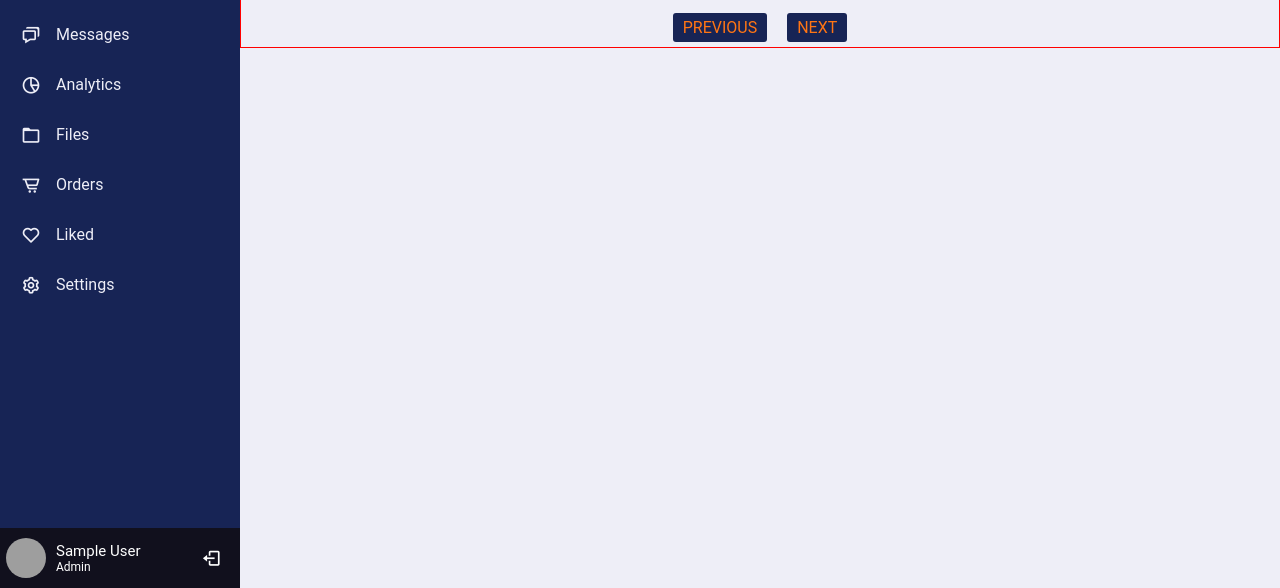
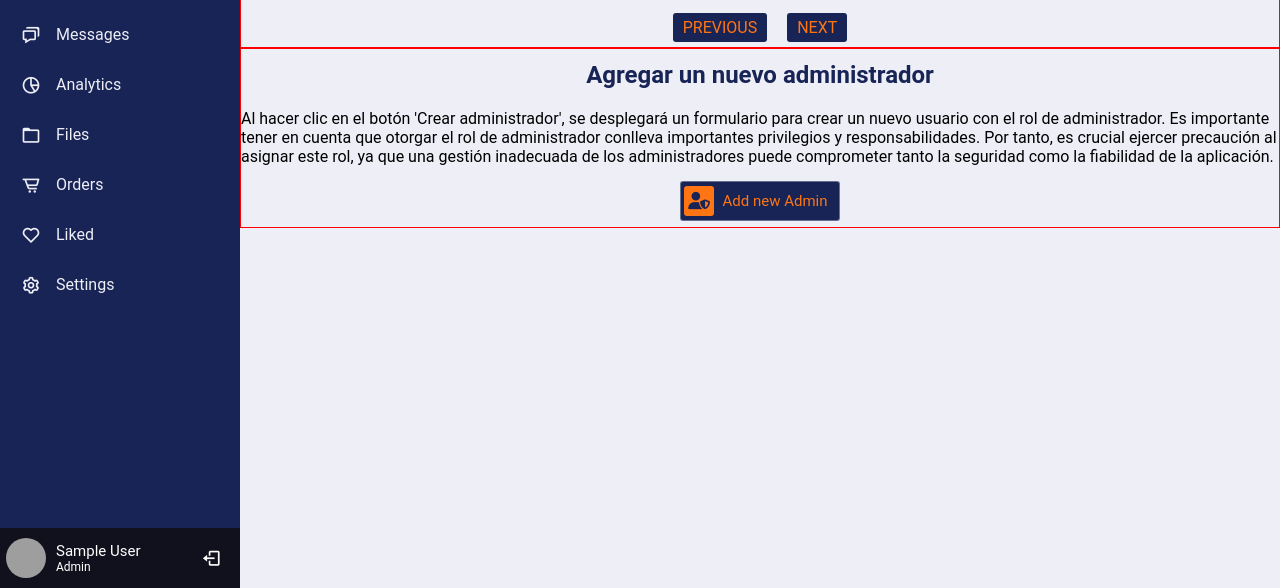
Before and after one commit to Dilson24/Project-Learn-Ease, a PHP site: page /App/View/Admin/profileAdmin.php in a window 1280 px wide. Shown: the part 212-800 px from the top of the page. Run offline with PHP 8.4, Linux system fonts and the light colour scheme; the visitor is signed in with stand-in values (Sample User, id 1); data that the repository does not hold is empty; some libraries are stand-ins or nearby versions; grey boxes are pictures that could not be loaded.

Commit message:
[NEW] btn add new admin

```diff
--- a/App/Controller/Admin/adminController.php
+++ b/App/Controller/Admin/adminController.php
@@ -23,9 +23,9 @@ class AdminController
         return $this->adminModel->deleteUser($userId);
     }
 
-    public function updateUserById($userId, $name, $lastName, $dateOfBirth, $phoneNumber, $studentType, $country, $city)
+    public function updateUserById($userId, $nameFormatted, $lastNameFormatted, $dateOfBirthFormatted, $phoneNumber, $studentType, $country, $city)
     {
-        $result = $this->adminModel->updateUserData($userId, $name, $lastName, $dateOfBirth, $phoneNumber, $studentType, $country, $city);
+        $result = $this->adminModel->updateUserData($userId, $nameFormatted, $lastNameFormatted, $dateOfBirthFormatted, $phoneNumber, $studentType, $country, $city);
         return $result;
     }
 
--- a/App/Model/Admin/adminModel.php
+++ b/App/Model/Admin/adminModel.php
@@ -20,18 +20,18 @@ class AdminModel
         $stmt->execute();
     }
 
-    public function updateUserData($userId, $name, $lastName, $dateOfBirth, $phoneNumber, $studentType, $country, $city) {
+    public function updateUserData($userId, $nameFormatted, $lastNameFormatted, $dateOfBirthFormatted, $phoneNumber, $studentType, $country, $city) {
         // Crear una cadena para almacenar las cláusulas SET de la consulta UPDATE
         $updateFields = "";
 
         // Verificar cada campo y agregarlo a la cadena si tiene un valor
-        if ($name) {
+        if ($nameFormatted) {
             $updateFields .= "Name = :name, ";
         }
-        if ($lastName) {
+        if ($lastNameFormatted) {
             $updateFields .= "Last_Name = :lastName, ";
         }
-        if ($dateOfBirth) {
+        if ($dateOfBirthFormatted) {
             $updateFields .= "Date_of_Birth = :dateOfBirth, ";
         }
         if ($phoneNumber) {
@@ -59,9 +59,9 @@ class AdminModel
 
             // Vincular los parámetros
             $stmt->bindParam(':userId', $userId);
-            if ($name) $stmt->bindParam(':name', $name);
-            if ($lastName) $stmt->bindParam(':lastName', $lastName);
-            if ($dateOfBirth) $stmt->bindParam(':dateOfBirth', $dateOfBirth);
+            if ($nameFormatted) $stmt->bindParam(':name', $nameFormatted);
+            if ($lastNameFormatted) $stmt->bindParam(':lastName', $lastNameFormatted);
+            if ($dateOfBirthFormatted) $stmt->bindParam(':dateOfBirth', $dateOfBirthFormatted);
             if ($phoneNumber) $stmt->bindParam(':phoneNumber', $phoneNumber);
             if ($studentType) $stmt->bindParam(':studentType', $studentType);
             if ($country) $stmt->bindParam(':country', $country);
--- a/App/View/Admin/profileAdmin.php
+++ b/App/View/Admin/profileAdmin.php
@@ -19,7 +19,7 @@ if (isset($_POST['deleteUserId'])) {
     exit(); // Terminar la ejecución del script después de eliminar el usuario
 }
 // Procesar la solicitud de actualización
-if (isset($_POST['updateUserId']) && $_POST['updateUserId'] === 'true') { // Verificar el valor de updateUserId) {
+if (isset($_POST['updateUserId']) && $_POST['updateUserId'] === 'true') {
     $userId = $_POST['userId'];
     $name = isset($_POST['name']) ? $_POST['name'] : null;
     $lastName = isset($_POST['lastName']) ? $_POST['lastName'] : null;
@@ -29,8 +29,13 @@ if (isset($_POST['updateUserId']) && $_POST['updateUserId'] === 'true') { // Ver
     $country = isset($_POST['country']) ? $_POST['country'] : null;
     $city = isset($_POST['city']) ? $_POST['city'] : null;
 
+    // Aplicar el formato necesario a los campos
+    $nameFormatted = ucfirst(strtolower($name));
+    $lastNameFormatted = ucfirst(strtolower($lastName));
+    $dateOfBirthFormatted = date('Y-m-d', strtotime(str_replace('/', '-', $dateOfBirth)));
+
     // Realizar la actualización en la base de datos
-    $result = $adminController->updateUserById($userId, $name, $lastName, $dateOfBirth, $phoneNumber, $studentType, $country, $city);
+    $result = $adminController->updateUserById($userId, $nameFormatted, $lastNameFormatted, $dateOfBirthFormatted, $phoneNumber, $studentTypeId, $country, $city);
 
     // Verificar el resultado de la actualización
     if ($result) {
@@ -43,6 +48,7 @@ if (isset($_POST['updateUserId']) && $_POST['updateUserId'] === 'true') { // Ver
 
     exit(); // Terminar la ejecución del script después de procesar la actualización
 }
+
 
 
 ?>
@@ -247,6 +253,23 @@ if (isset($_POST['updateUserId']) && $_POST['updateUserId'] === 'true') { // Ver
                 </ul>
             </div>
         </div>
+        <div class="addNewAdmin">
+            <h2>Agregar un nuevo administrador</h2>
+            <p class="textP">Al hacer clic en el botón 'Crear administrador', se desplegará un formulario para crear un nuevo usuario
+                con el rol de administrador.
+                Es importante tener en cuenta que otorgar el rol de administrador conlleva importantes privilegios y
+                responsabilidades.
+                Por tanto, es crucial ejercer precaución al asignar este rol, ya que una gestión inadecuada de los
+                administradores puede comprometer
+                tanto la seguridad como la fiabilidad de la aplicación.</p>
+            <button class="bookmarkBtn">
+                <span class="IconContainer">
+                <i class="fa-solid fa-user-shield icon"></i>
+                </span>
+                <p class="text">Add new Admin</p>
+            </button>
+        </div>
+
     </div>
     <script src="../../../Public/Js/System/Admin/admin.js"></script>
 
--- a/Public/Css/System/Admin/admin.css
+++ b/Public/Css/System/Admin/admin.css
@@ -438,6 +438,98 @@ body {
     color: var(--Darkblue);
 }
 
+/*Add new admin*/
+.addNewAdmin {
+    display: flex;
+    justify-content: space-evenly;
+    flex-direction: column;
+    gap: 0.5em;
+    width: 100%;
+    height: 100%;
+    border: 1px solid red;
+}
+
+.addNewAdmin h2 {
+    text-align: center;
+    color: var(--Darkblue);
+    margin: 0.5em auto 0.5em auto;
+}
+
+.addNewAdmin .textp {
+    text-align: justify;
+    color: var(--Secondary);
+    width: 80%;
+    font-size: 1.125em;
+    margin: 0.5em auto 0.5em auto;
+}
+
+.bookmarkBtn {
+    width: 160px;
+    height: 40px;
+    border-radius: 3px;
+    border: 1px solid rgba(255, 255, 255, 0.349);
+    background-color: var(--Darkblue);
+    display: flex;
+    align-items: center;
+    justify-content: center;
+    cursor: pointer;
+    transition-duration: .3s;
+    overflow: hidden;
+    margin: 0.5em auto 0.5em auto;
+}
+
+.IconContainer {
+    width: 30px;
+    height: 30px;
+    background: var(--Orange);
+    border-radius: 3px;
+    display: flex;
+    align-items: center;
+    justify-content: center;
+    overflow: hidden;
+    z-index: 2;
+    transition-duration: .3s;
+}
+
+.icon {
+    border-radius: 1px;
+    font-size: 1.3em;
+    color: var(--Darkblue);
+}
+
+.text {
+    height: 100%;
+    width: 122px;
+    display: flex;
+    align-items: center;
+    justify-content: center;
+    color: var(--Orange);
+    z-index: 1;
+    transition-duration: .3s;
+    font-size: 1.125em;
+}
+
+.bookmarkBtn:hover .IconContainer {
+    width: 150px;
+    /* Arriba | Derecha | Abajo | Izquierda */
+    margin: 0 auto 0 auto;
+    border-radius: 3px;
+    font-size: 1.4em;
+    transition-duration: .3s;
+}
+
+.bookmarkBtn:hover .text {
+    transform: translate(10px);
+    width: 0;
+    font-size: 0;
+    transition-duration: .3s;
+}
+
+.bookmarkBtn:active {
+    transform: scale(0.95);
+    transition-duration: .3s;
+}
+
 /*Sweetalert update*/
 .swal2-form-group {
     display: flex;
--- a/Public/Js/System/Admin/admin.js
+++ b/Public/Js/System/Admin/admin.js
@@ -334,19 +334,19 @@ btnUpdate.forEach((icon) => {
                 '<div id="location>"' +
                 '<div class="swal2-form-group">' +
                 '  <label for="swal-input-name">Nombre actual: ' + name + '</label>' +
-                '  <input id="name" class="swal2-input" value="">' +
+                '  <input type="text" id="name" class="swal2-input" value="">' +
                 '</div>' +
                 '<div class="swal2-form-group">' +
                 '  <label for="swal-input-lastname">Apellido actual: ' + lastName + '</label>' +
-                '  <input id="lastname" class="swal2-input" value="">' +
+                '  <input type="text" id="lastname" class="swal2-input" value="">' +
                 '</div>' +
                 '<div class="swal2-form-group">' +
                 '  <label for="swal-input-dateofbirth">Fecha de nacimiento actual: ' + dateOfBirth + '</label>' +
-                '  <input id="dateofbirth" class="swal2-input" value="">' +
+                '  <input type="date" id="dateofbirth" class="swal2-input" value="">' +
                 '</div>' +
                 '<div class="swal2-form-group">' +
                 '  <label for="swal-input-phoneNumber">Número actual: ' + phoneNumber + '</label>' +
-                '  <input id="phoneNumber" class="swal2-input" value="">' +
+                '  <input type="tel" id="phoneNumber" class="swal2-input" value="">' +
                 '</div>' +
                 '<div class="swal2-form-group">' +
                 '  <label for="swal-input-studentType">Tipo de estudiante actual: ' + studentType + '</label>' +
```
Lines whose indentation alone changed are shown as unchanged.
